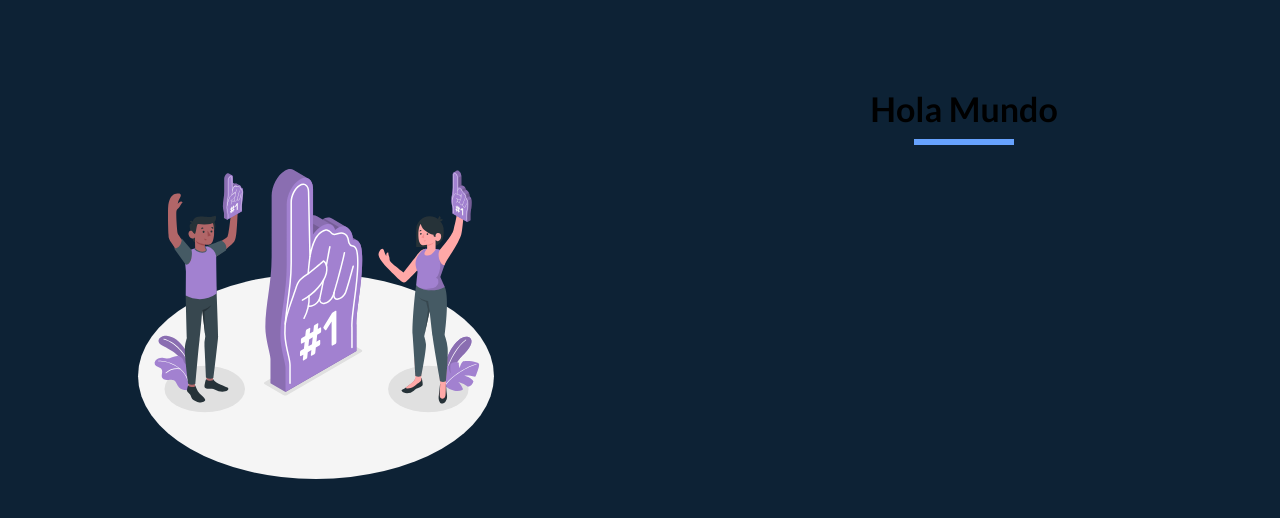
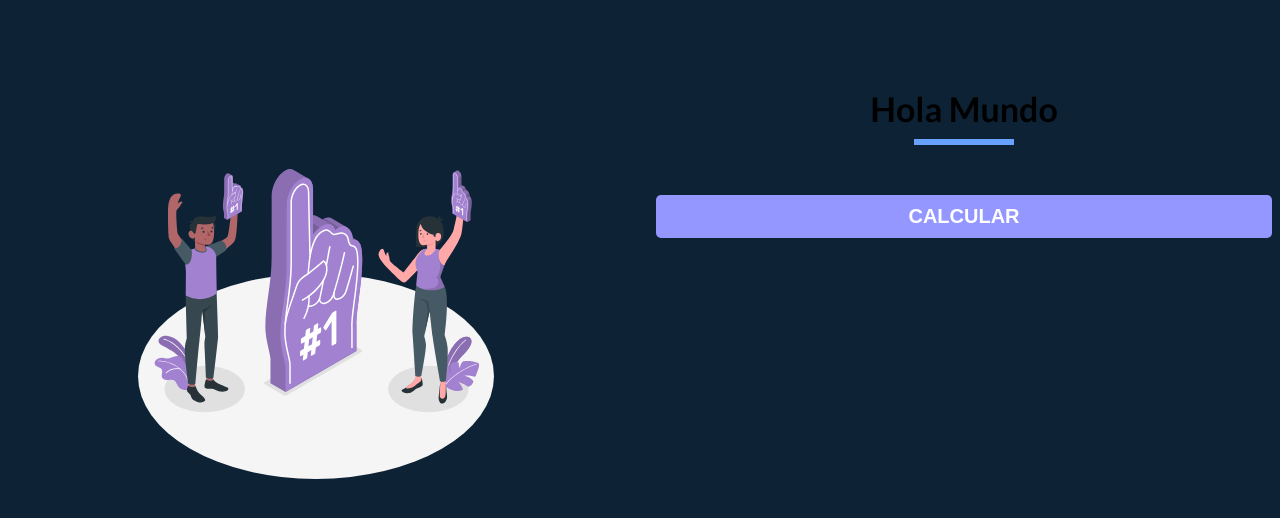
Before and after one commit to IsaaLeonardo/fans-tokens-market, a React (Vite) app: page / in a window 1280 px wide. Shown: the top 518 px of the page. Built offline with nearby package versions, Linux system fonts and the light colour scheme.

Commit message:
Create form component and the submit button

```diff
--- a/src/App.jsx
+++ b/src/App.jsx
@@ -1,4 +1,5 @@
 import styled from '@emotion/styled'
+import Form from './components/Form'
 import Amico from './img/amico.svg'
 
 const Container = styled.div`
@@ -48,7 +49,10 @@ function App() {
         src={Amico}
         alt="Fans celebrating"
       />
-      <Heading>Hola Mundo</Heading>
+      <div>
+        <Heading>Hola Mundo</Heading>
+        <Form />
+      </div>
     </Container>
   )
 }
--- /dev/null
+++ b/src/components/Form.jsx
@@ -0,0 +1,32 @@
+import styled from "@emotion/styled"
+
+const SubmitButton = styled.input`
+  background-color: #9497FF;
+  border: none;
+  width: 100%;
+  padding: 10px;
+  color: #FFF;
+  font-weight: 700;
+  text-transform: uppercase;
+  font-size: 20px;
+  border-radius: 5px;
+  transition: background-color .3s ease;
+
+  &:hover {
+    background-color: #7A7DFE;
+    cursor: pointer;
+  }
+`
+
+function Form() {
+  return (
+    <form>
+      <SubmitButton
+        type="submit"
+        value="Calcular"
+      />
+    </form>
+  )
+}
+
+export default Form
```
